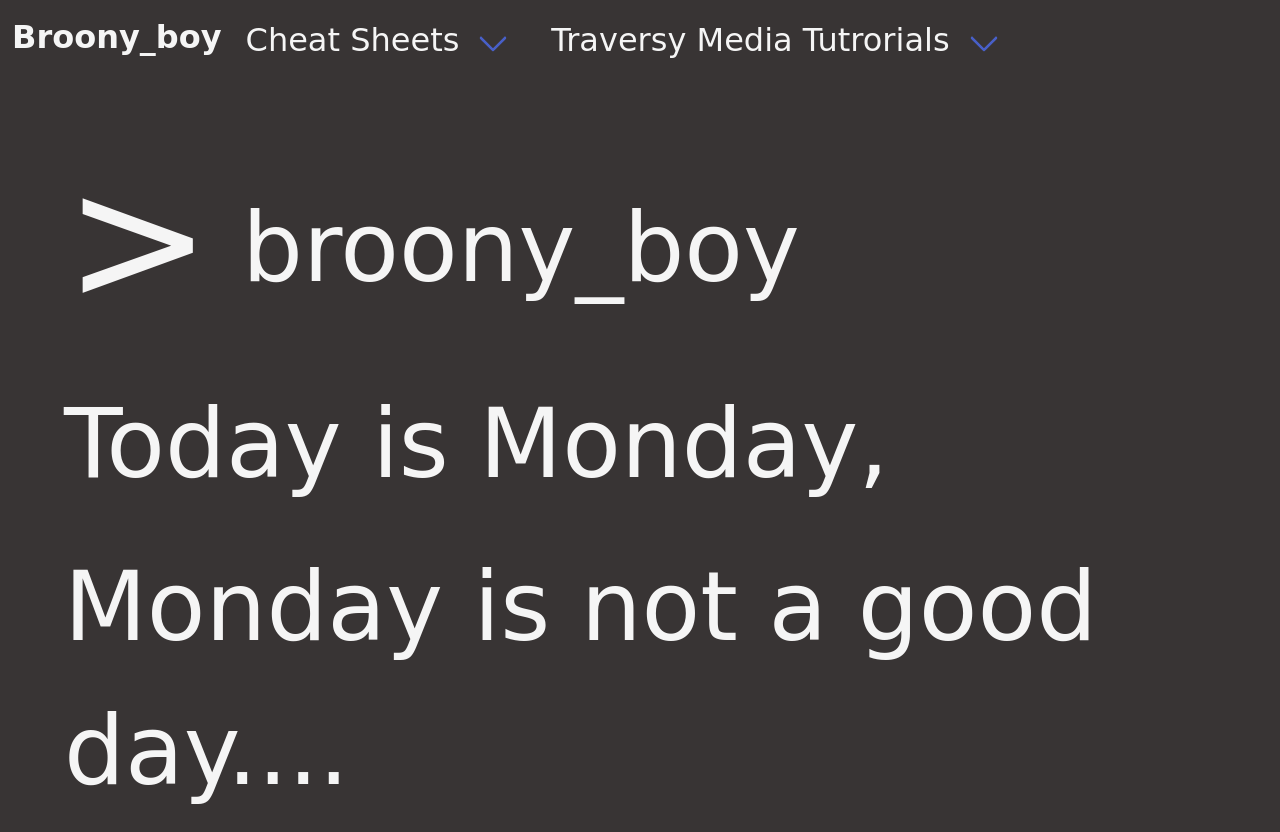
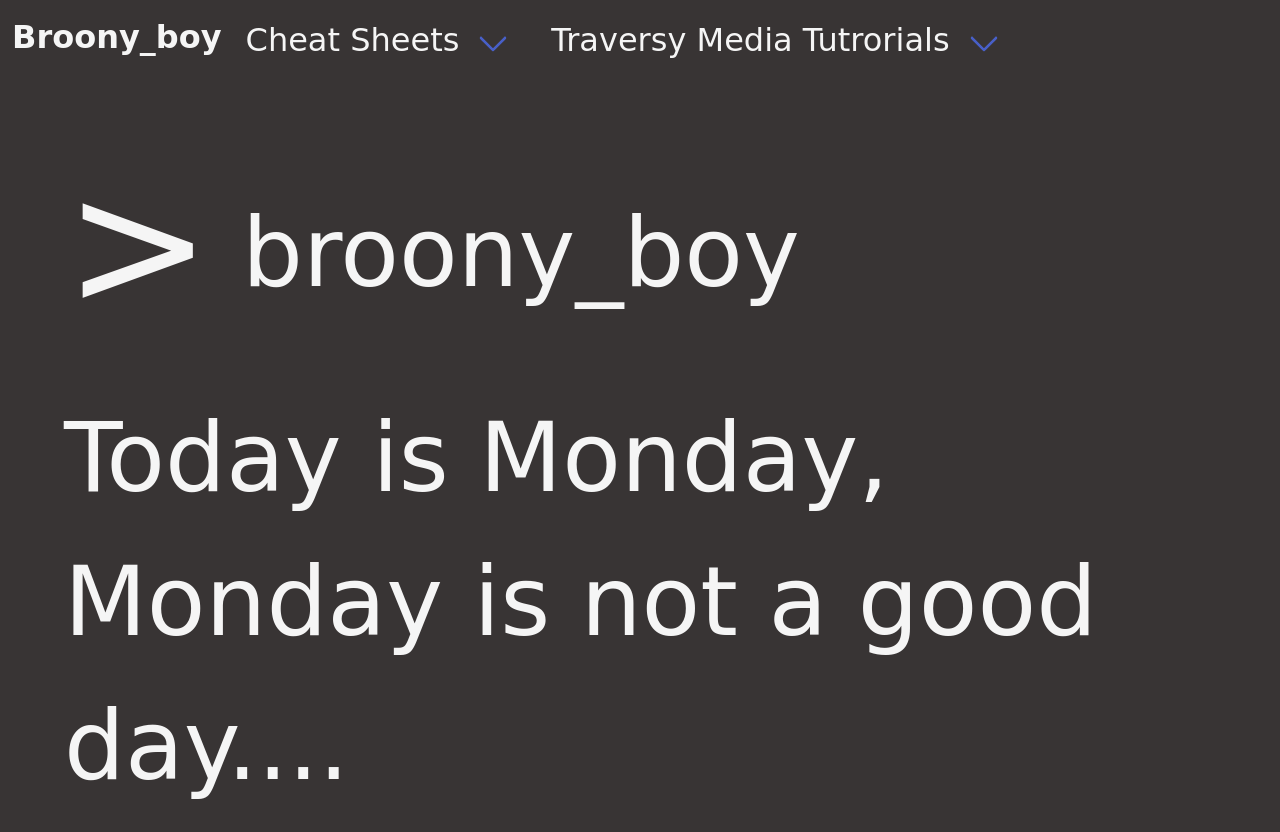
Before and after one commit to broonyboy/chalk, a plain HTML site: page index.html in a window 1280 px wide. Drawn offline with nearby package versions, Linux system fonts and the light colour scheme; a web font is replaced by a local one.

Commit message:
reversed column and changed saying layout

```diff
--- a/index.html
+++ b/index.html
@@ -71,10 +71,8 @@
                 </div>
               </nav>
     <div class="container">
-        <div id="saying"></div>
-        <div class="day">Today is <span id="day"></span>,</div>
-        <div class="name"> <span id="cursor">></span> broony_boy <span id="cursor2">|</span></div>
-
+            <div class="name"> <span id="cursor">></span> broony_boy <span id="cursor2">|</span></div>
+            <div class="day saying"> Today is <span id="day"></span>, <span id="saying"></span></div>
     </div>
 
     <script src="script.js"></script>
--- a/style.css
+++ b/style.css
@@ -100,5 +100,5 @@ body {
     display: flex;
     height: 94vh;
     justify-content: space-around;
-    flex-direction: column-reverse;
+    flex-direction: column;
 }
```
